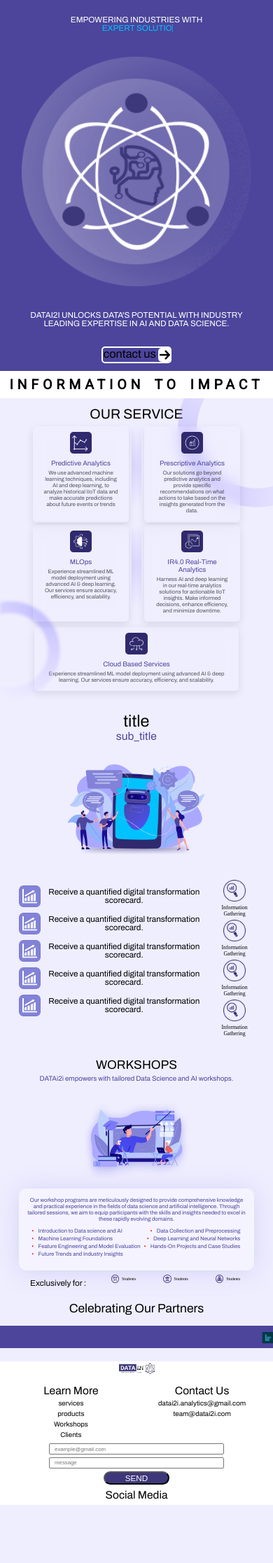
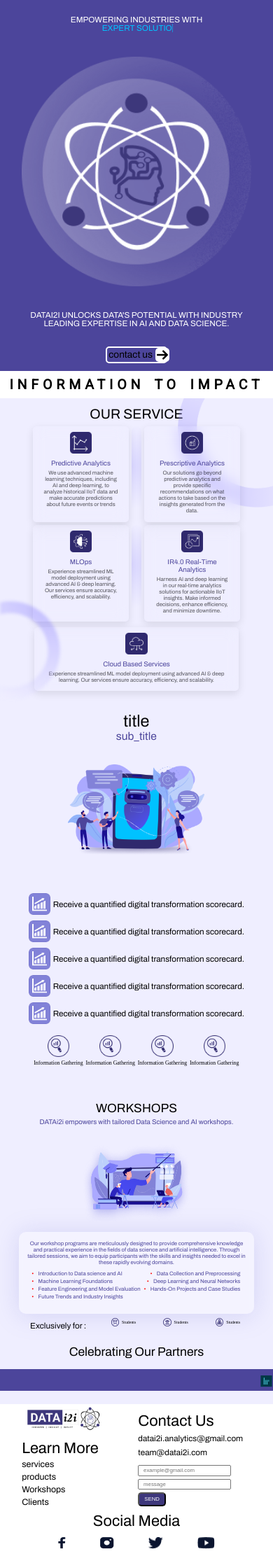
Before and after one commit to Datai2i-web/Datai2i, a Flask app: template templates/index.html in a window 390 px wide. Shown: the part 43-2276 px from the top of the page at 70% size. Before the commit the page ends 2193 px from the top, so only its background shows below. Run offline with Flask 3, Linux system fonts and the light colour scheme; the template is opened without the code that fills it, so the values that code supplies are empty; parts of the project's set-up code (start-up, migrations or seed data) failed here and were passed over.

Commit message:
mobile ui update

```diff
--- a/static/style.css
+++ b/static/style.css
@@ -700,7 +700,10 @@ footer img{
 
     .contact-btn p{
         background: none;
-        font-size: 4.2vw;
+        font-size: 3.5vw;
+        display: flex;
+        justify-content: center;
+        flex-direction: column;
     }
 
     .contact-btn img{
@@ -826,9 +829,9 @@ footer img{
     }
 
     .mob-feat-product-list{
-        display: grid;
-        grid-template-columns: 80% 20%;
-        padding: 0vw 3vw;
+        /* display: grid;
+        grid-template-columns: 80% 20%; */
+        padding: 3vw;
     }
 
     .mob-feat-list{
@@ -842,6 +845,7 @@ footer img{
         display: flex;
         gap: 1vw;
         place-items: center;
+        justify-content: center;
     }
 
     .mob-fet img{
@@ -856,7 +860,9 @@ footer img{
 
     .mob-prod-list{
         display: flex;
-        flex-direction: column;
+        flex-wrap: wrap;
+        justify-content: center;
+        margin: 2vw 0vw;
         gap: 1vw;
     }
 
@@ -961,46 +967,87 @@ footer img{
         place-items: center;
     }
 
-    footer {
-        display: grid;
-        grid-template-columns: 1fr;
-        align-items: center;
-        text-align: center;
-    }
 
     .links h1, .contact-det h1, .social-media h1 {
-        font-size: 4vw;
+        font-size: 5.6vw;
         font-family: 'Archivo', sans-serif;
     }
 
-    .nav-links a, .contact-det a {
+    .mob-foot{
+        display: grid;
+        grid-template-columns: 1fr 1fr;
+        gap: 1vw;
+        text-align: left;
+        padding: 0vw 8vw;
+    }
+
+    .mob-foot-left{
+        display: flex;
+        flex-direction: column;
+        gap: 2vw;
+        justify-content: space-evenly;
+    }
+
+    .mob-foot-left img{
+        width: 30vw;
+        display: flex;
+        justify-content: left;
+        text-align: left;
+    }
+
+    .links a{
+        font-size: 3.2vw;
+        color: black;
+        text-decoration: none;
+        font-family: 'Archivo', sans-serif;
+    }
+
+    .contact-det a {
         text-decoration: none;
         color: black;
         font-family: 'Archivo', sans-serif;
-        font-size: 2.5vw;
+        font-size: 3vw;
+    }
+
+    .contact-det{
+        gap: 2vw;
+        padding: 3vw;
     }
 
     .contact-form {
-        display: flex;
-        flex-direction: column;
-        align-items: center;
-        padding: 0vw 10vw;
+        width: 90%;
+        padding: 0vw 3vw;
         gap: 1vw;
     }
 
     .contact-form input {
-        width: 80%;
+        width: 100%;
         height: 2.5vw;
-        padding: 1.5vw;
+        /* padding: 1.5vw; */
         font-size: 2vw;
     }
 
     .contact-form button {
-        width: 30%;
         height: 5vw;
         background-color: #3D377B;
         color: white;
-        border-radius: 10px;
-        font-size: 3vw;
+        border-radius: 5px;
+        font-size: 2vw;
+        margin: 0vw;
     }
+
+    .social-media{
+        display: flex;
+        flex-direction: column;
+        justify-content: center;
+        text-align: center;
+        padding: 2vw 0vw;
+    }
+
+    .social-icon{
+        display: flex;
+        justify-content: space-around;
+        padding: 3vw 15vw;
+    }
+
 }
--- a/templates/index.html
+++ b/templates/index.html
@@ -12,12 +12,11 @@
     <link rel="shortcut icon" href="../static/mob-home-ban.png" type="image/x-icon">
     <title>DATA i2i</title>
 </head>
-
 <body>
     <div class="desktop">
         <div class="nav-btn">
-            <a href="#home"><img src="../static/fet-icon (1).png" alt="" class="nav-icons"></a>
-            <a href="#"><img src="../static/exclusive (2).png" alt="" class="nav-icons"></a>
+            <a href="#home"><img src="../static/home.png" alt="" class="nav-icons"></a>
+            <a href="#"><img src="../static/contactus.png" alt="" class="nav-icons"></a>
         </div>
         <nav>
             <img src="../static/logo.png" alt="logo">
@@ -129,7 +128,7 @@
                 </div>
                 <p class="sec-3-des"> {{ i.product_desc }} </p>
                 <div class="sec4">
-                    <h3>Di2i in Action</h3>
+                    <!-- <h3>Di2i in Action</h3> -->
                     <div class="products">
                         <div class="proicon">
                             <img src="../static/product-icon.png" alt="">
@@ -472,9 +471,9 @@
                 <img src="../static/scroll (4).png" alt="partner-4">
             </marquee>
         </div>
-        <footer id="contact">
-            <center><img src="../static/logo.png" alt=""></center>
-            <div class="nav-links">
+        <footer id="contact" class="mob-foot">
+            <div class="mob-foot-left">
+                <img src="../static/logo.png" alt="">
                     <div class="links">
                         <h1>Learn More</h1>
                         <a href="#service">services</a>
@@ -482,24 +481,29 @@
                         <a href="#workshop">Workshops</a>
                         <a href="#contact">Clients</a>
                     </div>
+            </div>
+            <div class="mob-foot-right">
                 <div class="contact-det">
                     <h1>Contact Us</h1>
                     <a href="mailto:datai2i.analytics@gmail.com">datai2i.analytics@gmail.com</a>
                     <a href="mailto:team@datai2i.com">team@datai2i.com</a>
-                </div>
                 </div>
                 <div class="contact-form">
                     <input type="text" id="email" placeholder="example@gmail.com" fdprocessedid="lxpn2e">
                     <input type="text" id="message" placeholder="message" fdprocessedid="6hbspj">
                     <button fdprocessedid="aawfpq">SEND</button>
                 </div>
+            </div>
+        </footer>
         <div class="social-media">
             <h1>Social Media</h1>
             <div class="social-icon">
-
+                <img src="../static/bxl-facebook.png" alt="">
+                <img src="../static/instagram-logo.png" alt="">
+                <img src="../static/bxl-twitter.png" alt="">
+                <img src="../static/youtube-logo.png" alt="">
             </div>
         </div>
-        </footer>
     </div>   <!--- mobile div closing tag --->
 </body>
 
```
Also changed, not shown: static/bxl-facebook.png (added), static/bxl-twitter.png (added), static/contactus.png (added), static/home.png (added), static/instagram-logo.png (added), static/youtube-logo.png (added). Lines whose indentation alone changed are shown as unchanged.
